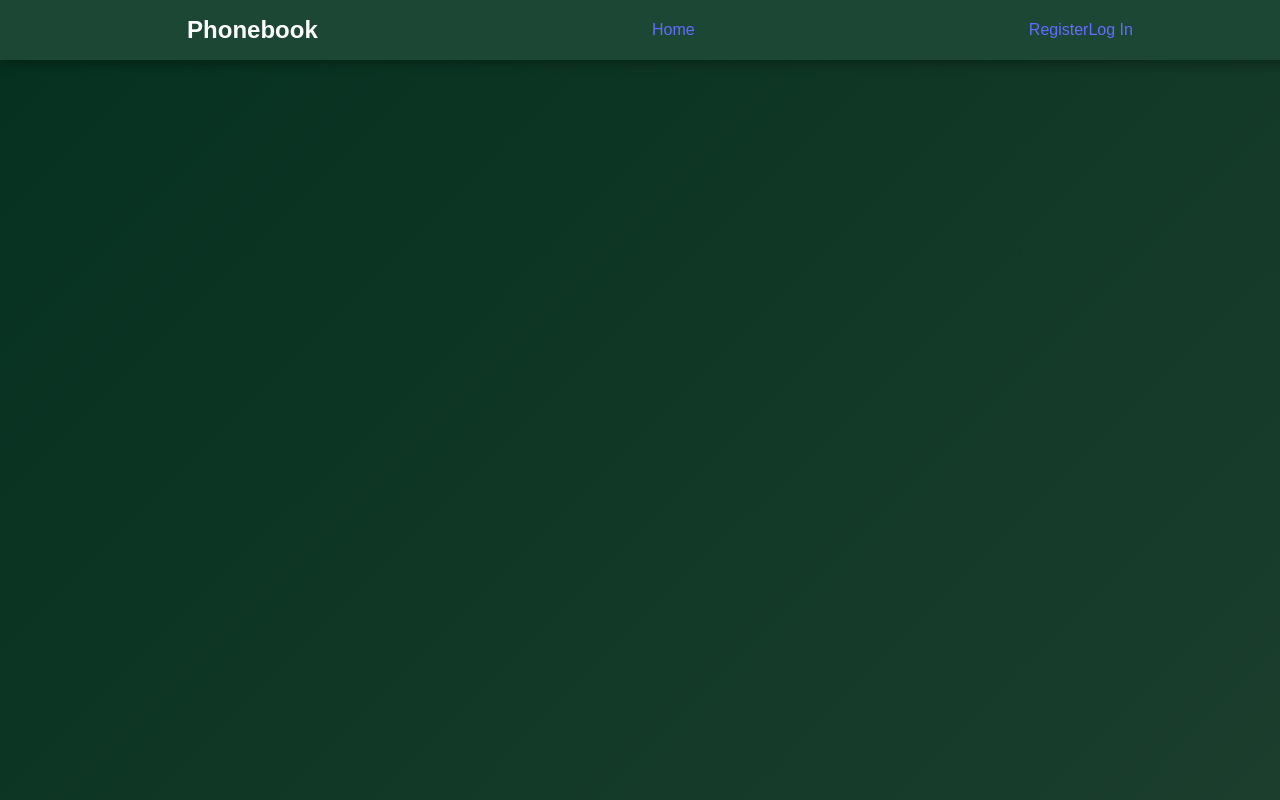
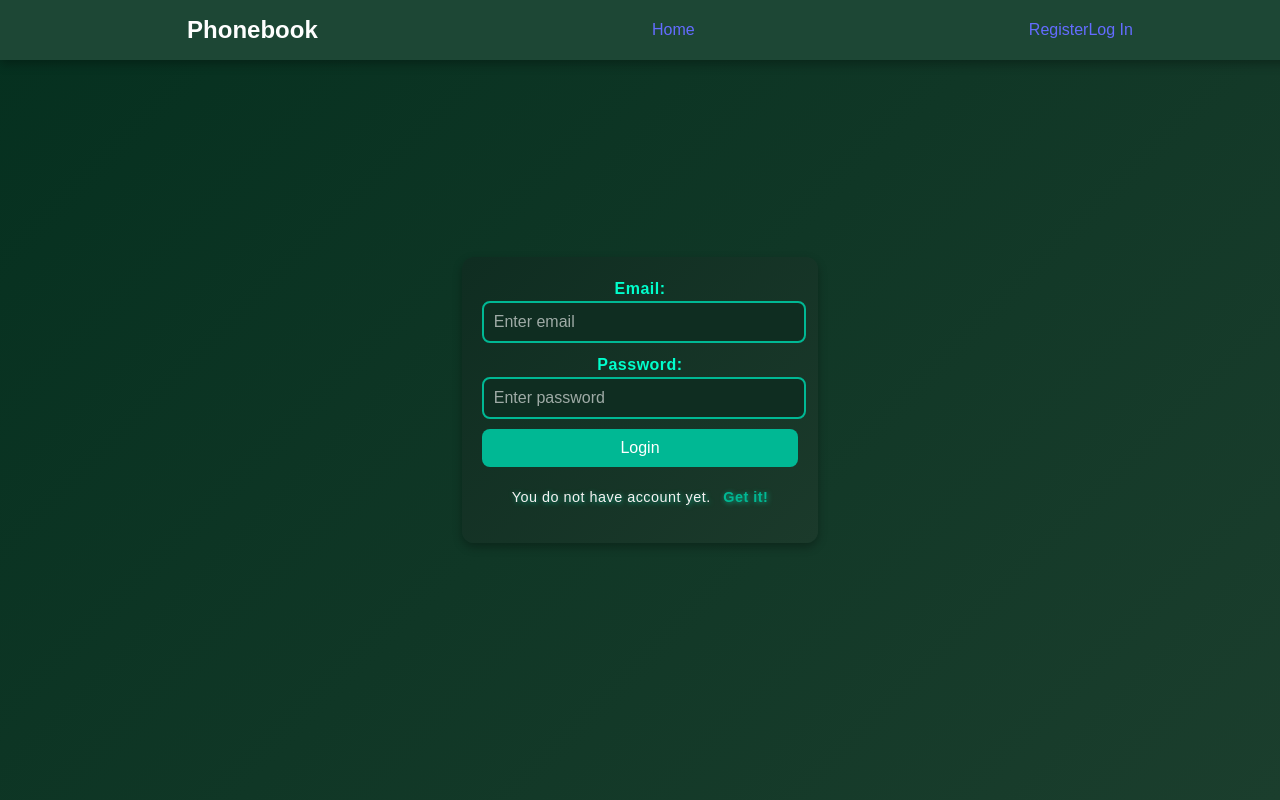
Before and after one commit to oleksandra-oz/goit-react-hw-08, a React (Vite) app: page /login in a window 1280 px wide. Built offline with nearby package versions, Linux system fonts and the light colour scheme.

Commit message:
fix renders in App

```diff
--- a/src/App.jsx
+++ b/src/App.jsx
@@ -36,14 +36,14 @@ function App() {
           element={
             <RestrictedRoute
               redirectTo="/contacts"
-              component={RegistrationPage}
+              component={<RegistrationPage />}
             />
           }
         />
         <Route
           path="/login"
           element={
-            <RestrictedRoute redirectTo="/contacts" component={LoginPage} />
+            <RestrictedRoute redirectTo="/contacts" component={<LoginPage />} />
           }
         />
         <Route
```
